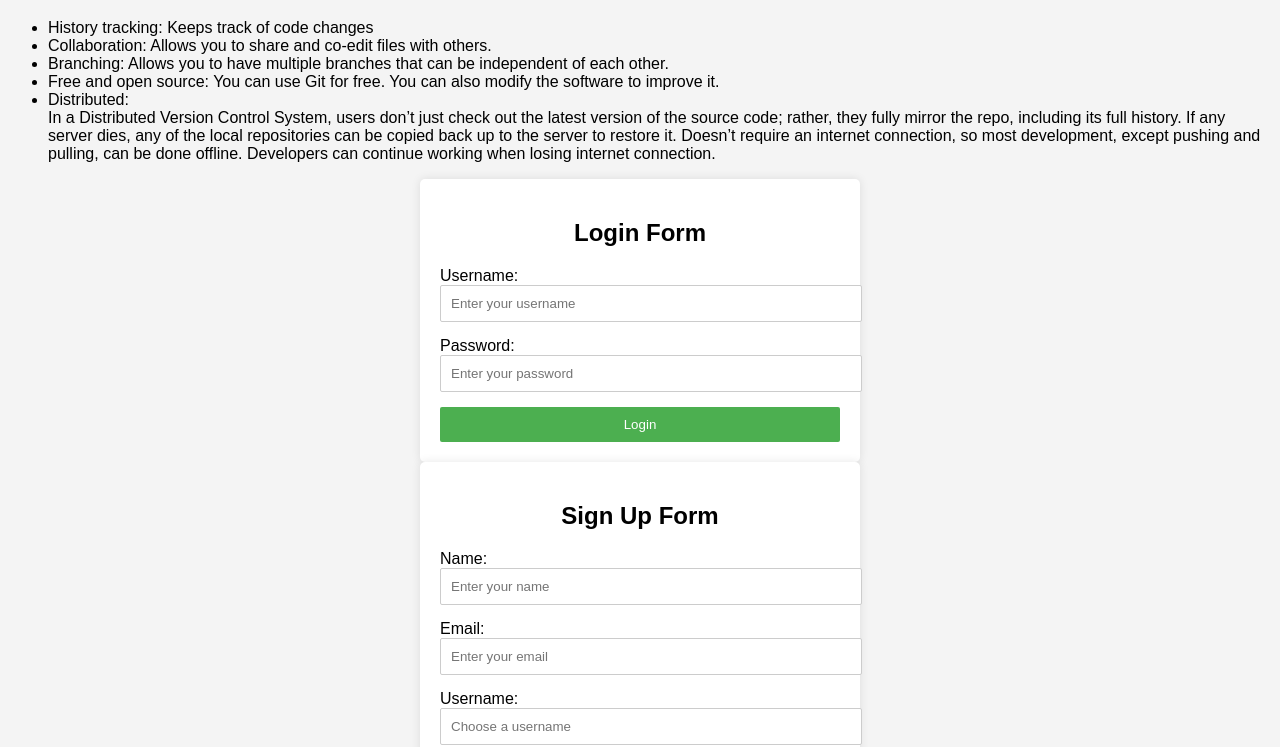
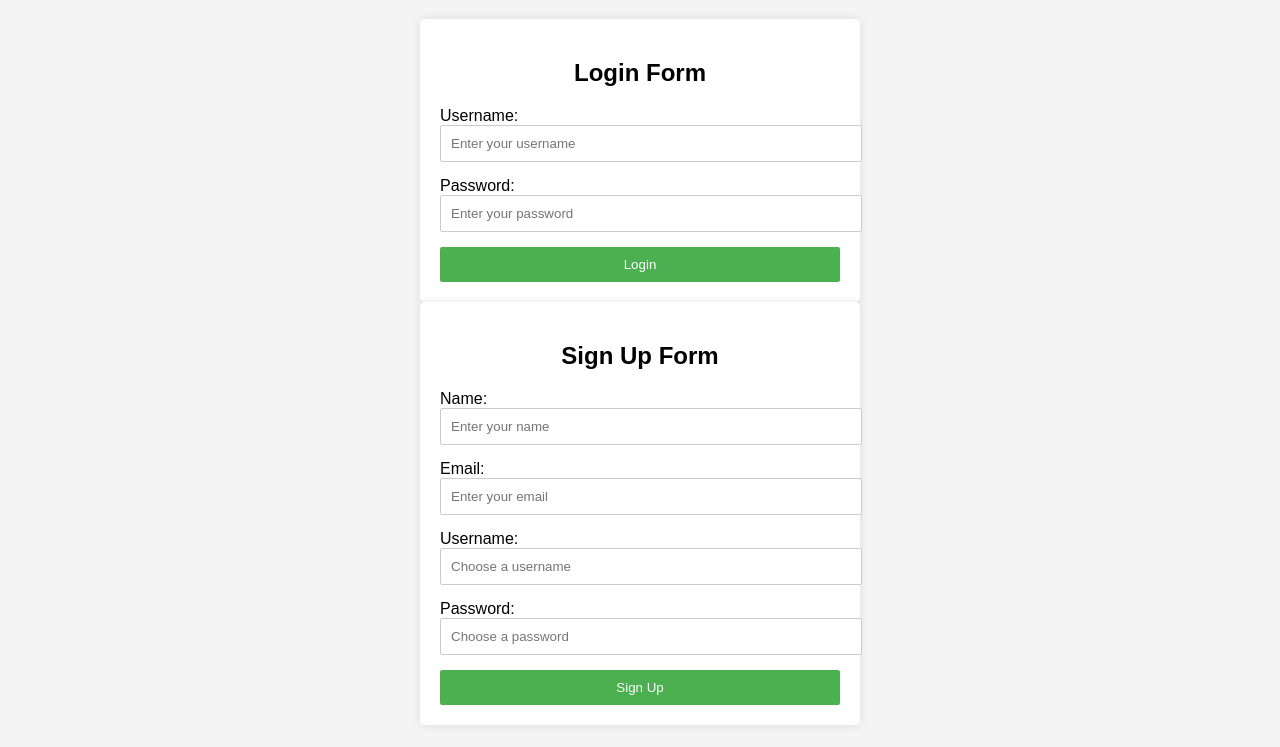
Before and after one commit to dtvn-training/2023-hn-NguyenVanChinh-GitPractice, a plain HTML site: page index.html in a window 1280 px wide. Shown: the part 61-808 px from the top of the page. Drawn offline with Linux system fonts and the light colour scheme.

Commit message:
delete ul li

```diff
--- a/index.html
+++ b/index.html
@@ -10,22 +10,6 @@
 
 <body>
     <h1>Features of Git</h1>
-    <ul>
-        <li>History tracking: Keeps track of code changes</li>
-        <li>Collaboration: Allows you to share and co-edit files with others. </li>
-        <li>Branching: Allows you to have multiple branches that can be independent of each other.</li>
-        <li>Free and open source: You can use Git for free.
-            You can also modify the software to improve it.
-        </li>
-        <li>Distributed:
-            <br>
-            In a Distributed Version Control System, users don’t just check out the latest version of the source code;
-            rather, they fully mirror the repo, including its full history.
-            If any server dies, any of the local repositories can be copied back up to the server to restore it.
-            Doesn’t require an internet connection, so most development, except pushing and pulling, can be done
-            offline. Developers can continue working when losing internet connection.
-        </li>
-    </ul>
 
     <div class="container">
         <h2>Login Form</h2>
```
